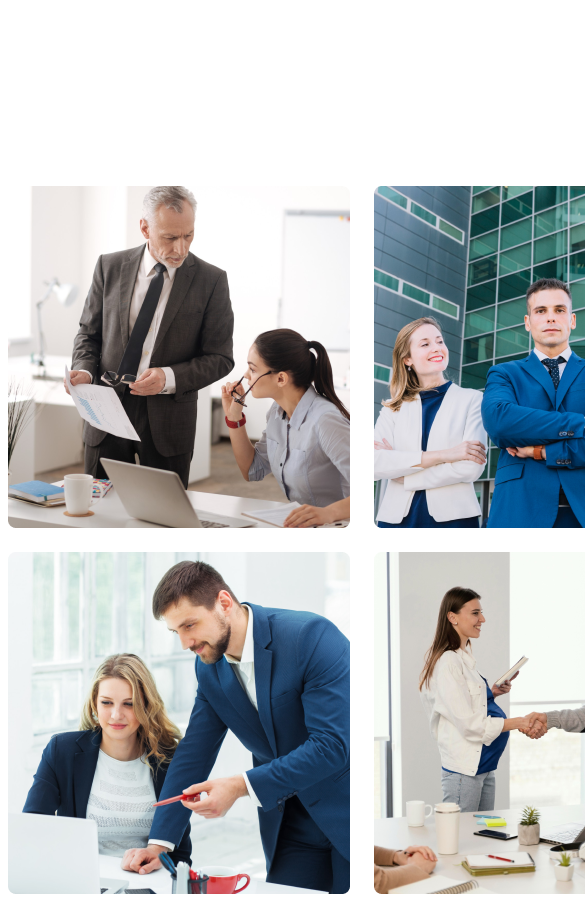
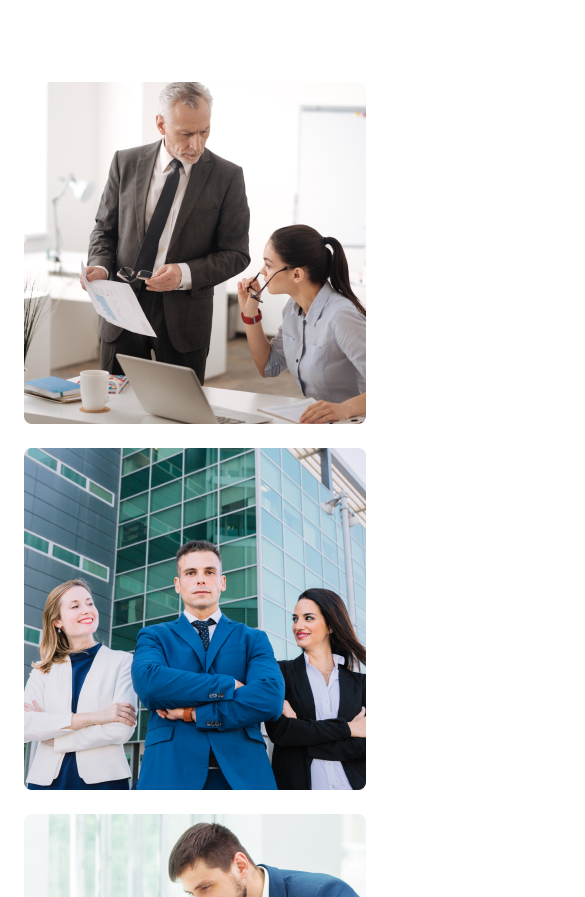
Before and after one commit to asifikram/architect-website, a plain HTML site: page index.html in a window 390 px wide. Shown: the part 685-1582 px from the top of the page, 585 px wide, since content can reach past the window. Drawn offline with Linux system fonts and the light colour scheme.

Commit message:
made responsive for simple and medium device

```diff
--- a/styles/architect.css
+++ b/styles/architect.css
@@ -106,7 +106,18 @@ main{
 
 /* small device media query */
 @media screen and (max-width:576px) {
-    .brand, .navbar{
+    .brand, .navbar, .team{
+        flex-direction: column;
+    }
+
+    .team-image{
+        grid-template-columns: repeat(1,1fr);
+    }
+}
+
+/* medium device size */
+@media screen and (min-width: 576px) and (max-width: 992px) {
+    .team{
         flex-direction: column;
     }
 }
```
